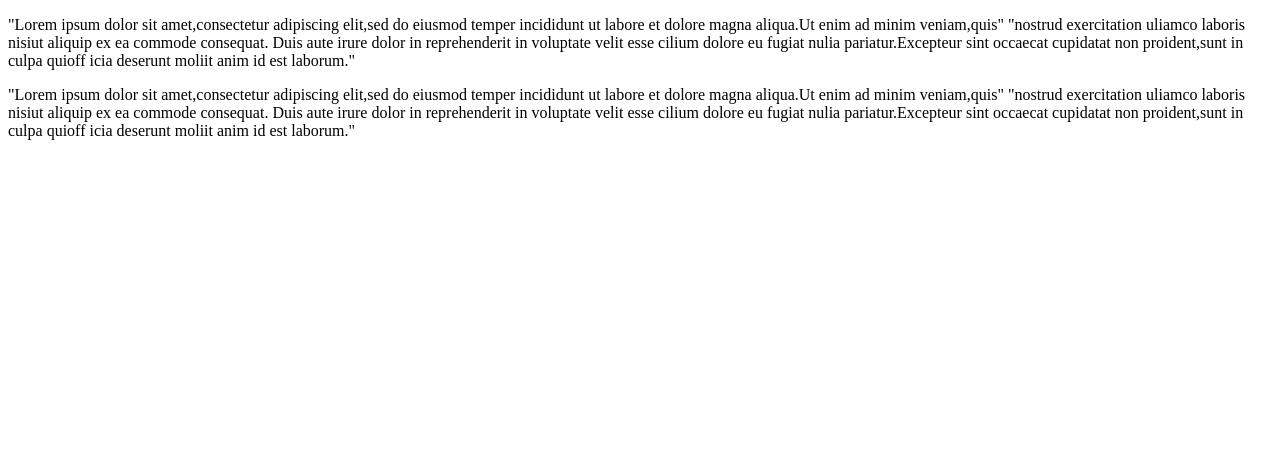
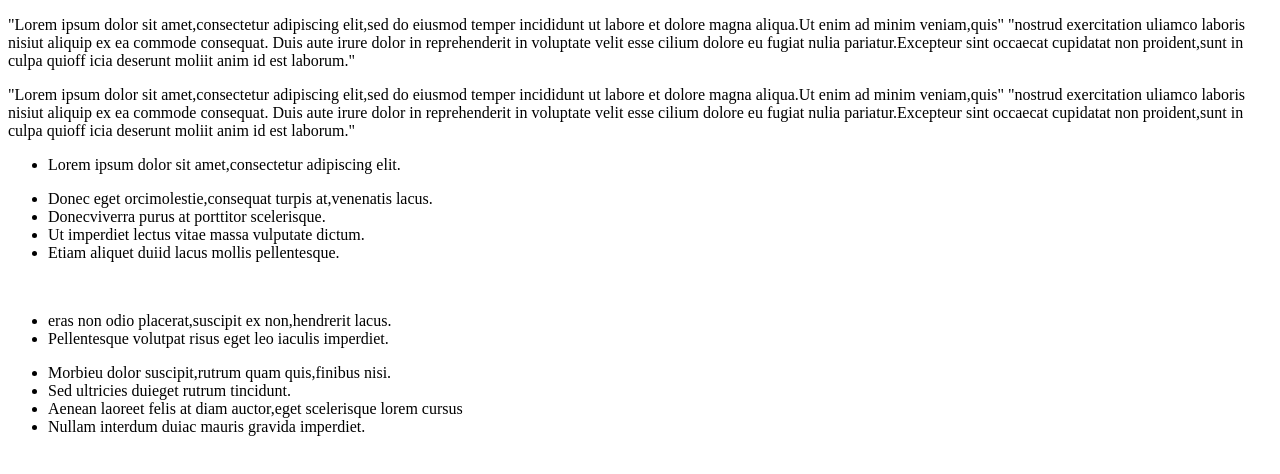
Before and after one commit to Utkarsh-Bharadwaj/template-one-1, a plain HTML site: page index.html in a window 1280 px wide. Drawn offline with Linux system fonts and the light colour scheme.

Commit message:
index.html

```diff
--- a/index.html
+++ b/index.html
@@ -10,6 +10,28 @@
 <p>"Lorem ipsum dolor sit amet,consectetur adipiscing elit,sed do eiusmod temper incididunt ut labore et dolore magna aliqua.Ut enim ad minim veniam,quis"
     "nostrud exercitation uliamco laboris nisiut aliquip ex ea commode consequat. Duis aute irure dolor in reprehenderit in voluptate velit esse cilium dolore eu fugiat nulia pariatur.Excepteur sint occaecat cupidatat non proident,sunt in culpa quioff icia deserunt moliit anim id est laborum."
     </p>
+    <ul>
+        <li>Lorem ipsum dolor sit amet,consectetur adipiscing elit.</li>
+    </ul>
+    <ul>
+        <li>Donec eget orcimolestie,consequat turpis at,venenatis lacus.</li>
+        <li>Donecviverra purus at porttitor scelerisque.</li>
+        <li>Ut imperdiet lectus vitae massa vulputate dictum.</li>
+        <li>Etiam aliquet duiid lacus mollis pellentesque.</li>
+
+    </ul>
+    <br/>
+    <ul>
+        <li>eras non odio placerat,suscipit ex non,hendrerit lacus.</li>
+        <li>Pellentesque volutpat risus eget leo iaculis imperdiet.</li>
+    </ul>
+    <ul>
+        <li> Morbieu dolor suscipit,rutrum quam quis,finibus nisi.</li>
+        <li>Sed ultricies duieget rutrum tincidunt.</li>
+        <li> Aenean laoreet felis at diam auctor,eget scelerisque lorem cursus</li>
+        <li>Nullam interdum duiac mauris gravida imperdiet.</li>
+    </ul>
+    <div class="float"></div>
 
 
         </body>
```
